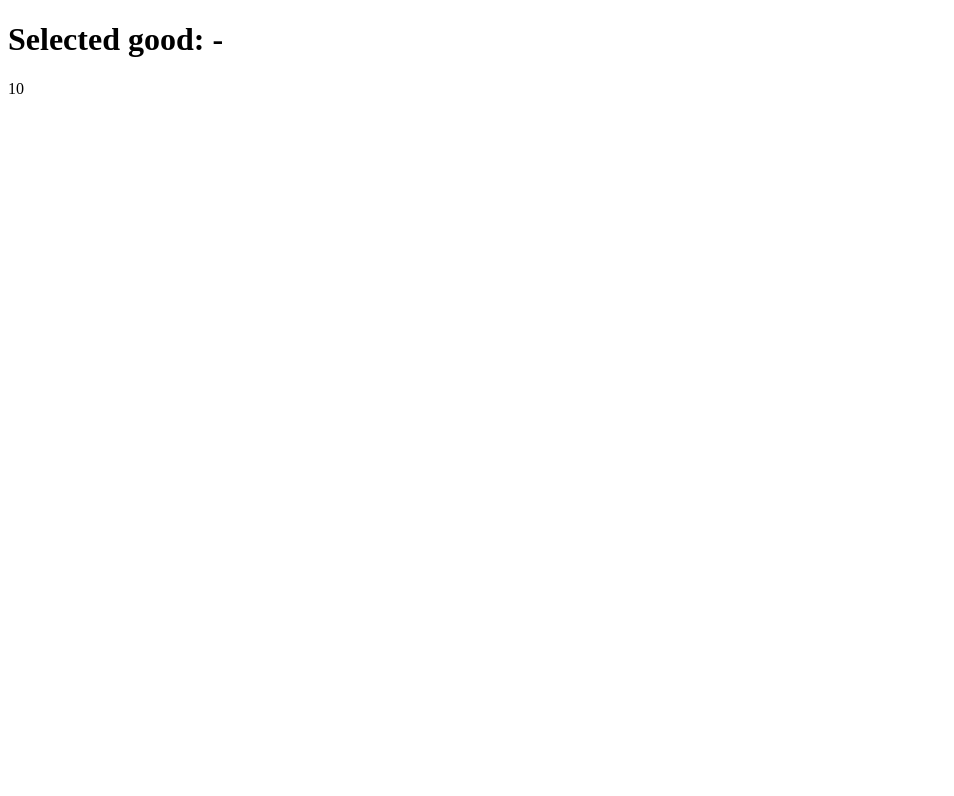
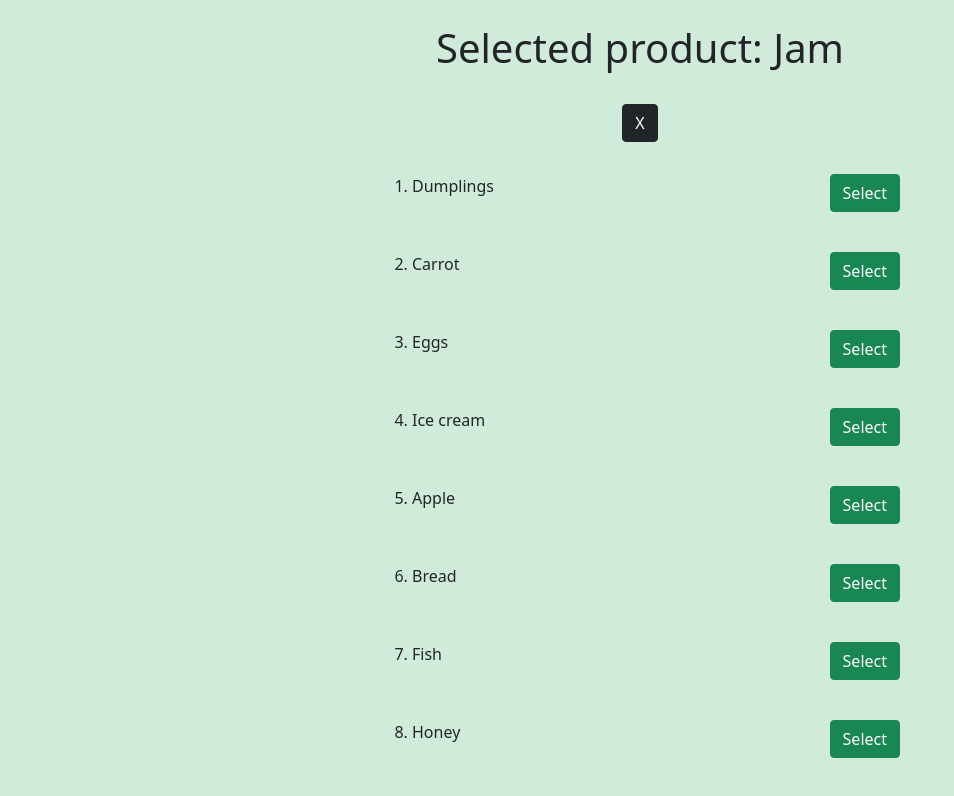
Before and after one commit to mate-academy/react_goods-selector, a React (Create React App) app: page / in a window 1280 px wide. Shown: the top 796 px of the page, without its empty margins (0-954 px from the left). Built offline with nearby package versions, Linux system fonts and the light colour scheme; the HTML template or start-up script is replaced by a standard one.

Commit message:
solution

```diff
--- a/package.json
+++ b/package.json
@@ -7,6 +7,8 @@
   "author": "Mate Academy",
   "license": "GPL-3.0",
   "dependencies": {
+    "bootstrap": "^5.0.2",
+    "classnames": "^2.3.1",
     "node-sass": "^4.14.1",
     "prop-types": "^15.7.2",
     "react": "^16.13.1",
--- a/public/index.html
+++ b/public/index.html
@@ -4,6 +4,7 @@
     <meta charset="utf-8" />
     <meta name="viewport" content="width=device-width, initial-scale=1" />
     <title>Static list of todos</title>
+    <link href="https://cdn.jsdelivr.net/npm/bootstrap@5.0.0/dist/css/bootstrap.min.css" rel="stylesheet" integrity="sha384-wEmeIV1mKuiNpC+IOBjI7aAzPcEZeedi5yW5f2yOq55WWLwNGmvvx4Um1vskeMj0" crossorigin="anonymous">
   </head>
   <body>
     <div id="root"></div>
--- a/src/App.js
+++ b/src/App.js
@@ -1,4 +1,5 @@
 import React from 'react';
+import classNames from 'classnames';
 import './App.scss';
 
 const goodsFromServer = [
@@ -14,11 +15,86 @@ const goodsFromServer = [
   'Garlic',
 ];
 
-const App = () => (
-  <div className="App">
-    <h1>Selected good: -</h1>
-    {goodsFromServer.length}
-  </div>
-);
+class App extends React.Component {
+  state = {
+    selectedGood: ['Jam'],
+  }
+
+  updateTitle = () => {
+    const { selectedGood } = this.state;
+
+    if (selectedGood.length > 0) {
+      return `Selected product: ${selectedGood}`;
+    }
+
+    return 'Please select product from the list';
+  }
+
+  isSelected = (product) => {
+    this.setState({ selectedGood: product });
+  }
+
+  clearSelectedGoods = () => {
+    this.setState({ selectedGood: [] });
+  }
+
+  render() {
+    const { selectedGood } = this.state;
+
+    return (
+      <div className="App">
+        <h1 className="title">
+          {this.updateTitle()}
+        </h1>
+        <button
+          type="button"
+          className={
+            classNames(
+              'visible btn btn-dark',
+              { 'hidden btn btn-dark': selectedGood.length === 0 },
+            )
+          }
+          onClick={() => {
+            this.clearSelectedGoods();
+          }}
+        >
+          X
+        </button>
+        <ol className="list">
+          {goodsFromServer.map(product => (
+            <>
+              <div className="container table">
+                <li
+                  key={product}
+                  className={product === this.state.selectedGood
+                    ? 'selected'
+                    : 'product'
+                  }
+                >
+                  {product}
+                </li>
+                <button
+                  type="button"
+                  className={
+                    classNames(
+                      'visible btn btn-success',
+                      // eslint-disable-next-line max-len
+                      { 'hidden btn btn-success': product === this.state.selectedGood },
+                    )
+                  }
+                  onClick={() => {
+                    this.isSelected(product);
+                  }}
+                >
+                  Select
+                </button>
+              </div>
+            </>
+          ))}
+        </ol>
+      </div>
+    );
+  }
+}
 
 export default App;
--- a/src/App.scss
+++ b/src/App.scss
@@ -1 +1,29 @@
-// styles go here
+.App {
+  background-color: rgb(209, 235, 218);
+}
+
+.selected {
+  width: 100px;
+  box-shadow: 4px 4px 4px 4px rgba(11, 158, 72, 0.5);
+}
+
+.hidden {
+  opacity: 0;
+}
+
+.container {
+  width: 40vw;
+  display: flex;
+  padding-bottom: 24px;
+  justify-content: space-between;
+}
+
+.title {
+  padding-top: 24px;
+  text-align: center;
+}
+
+.btn-dark {
+  display: flex;
+  margin: 32px auto;
+}
```
Also changed, not shown: 1 other file (tests, documents, lock files or other folders).
